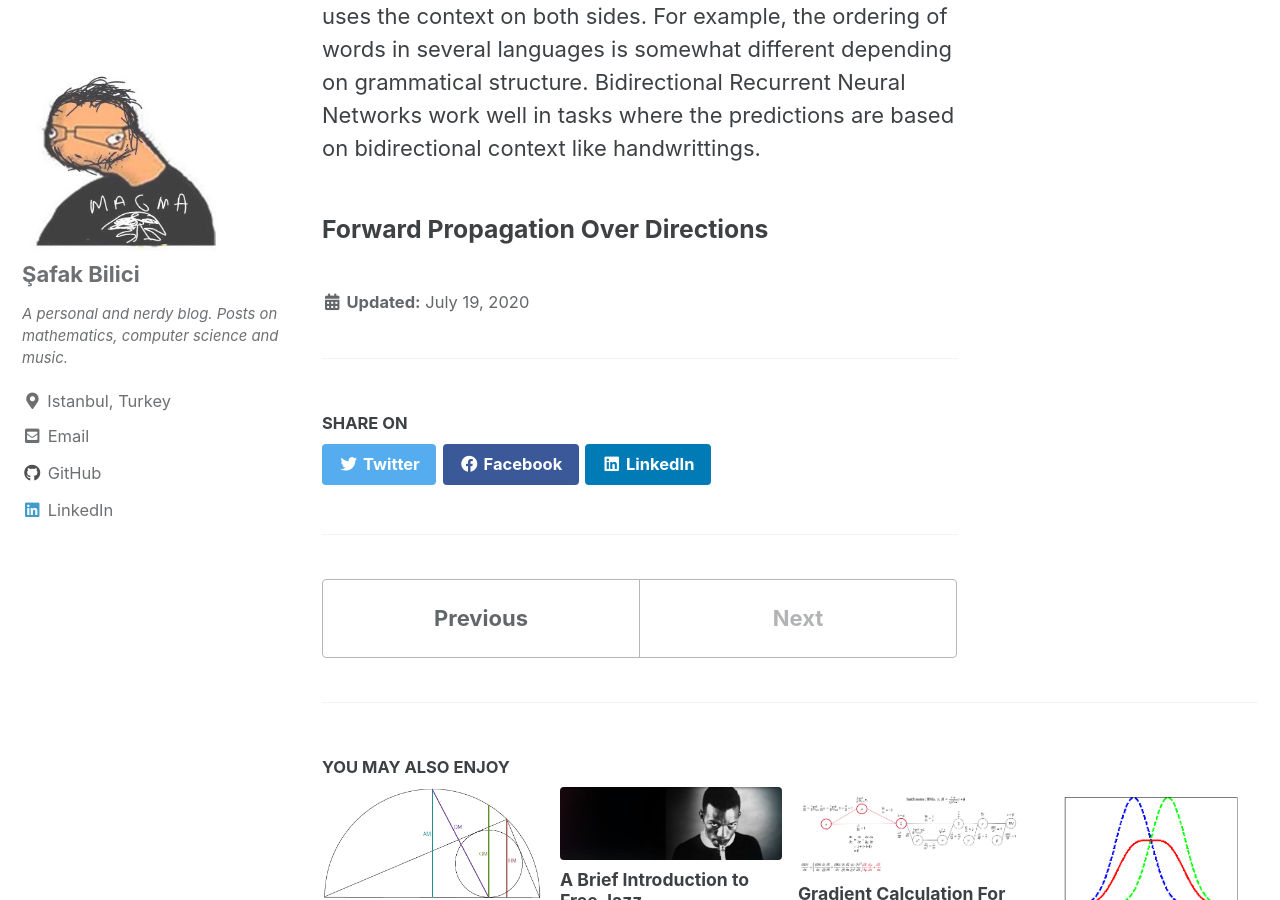
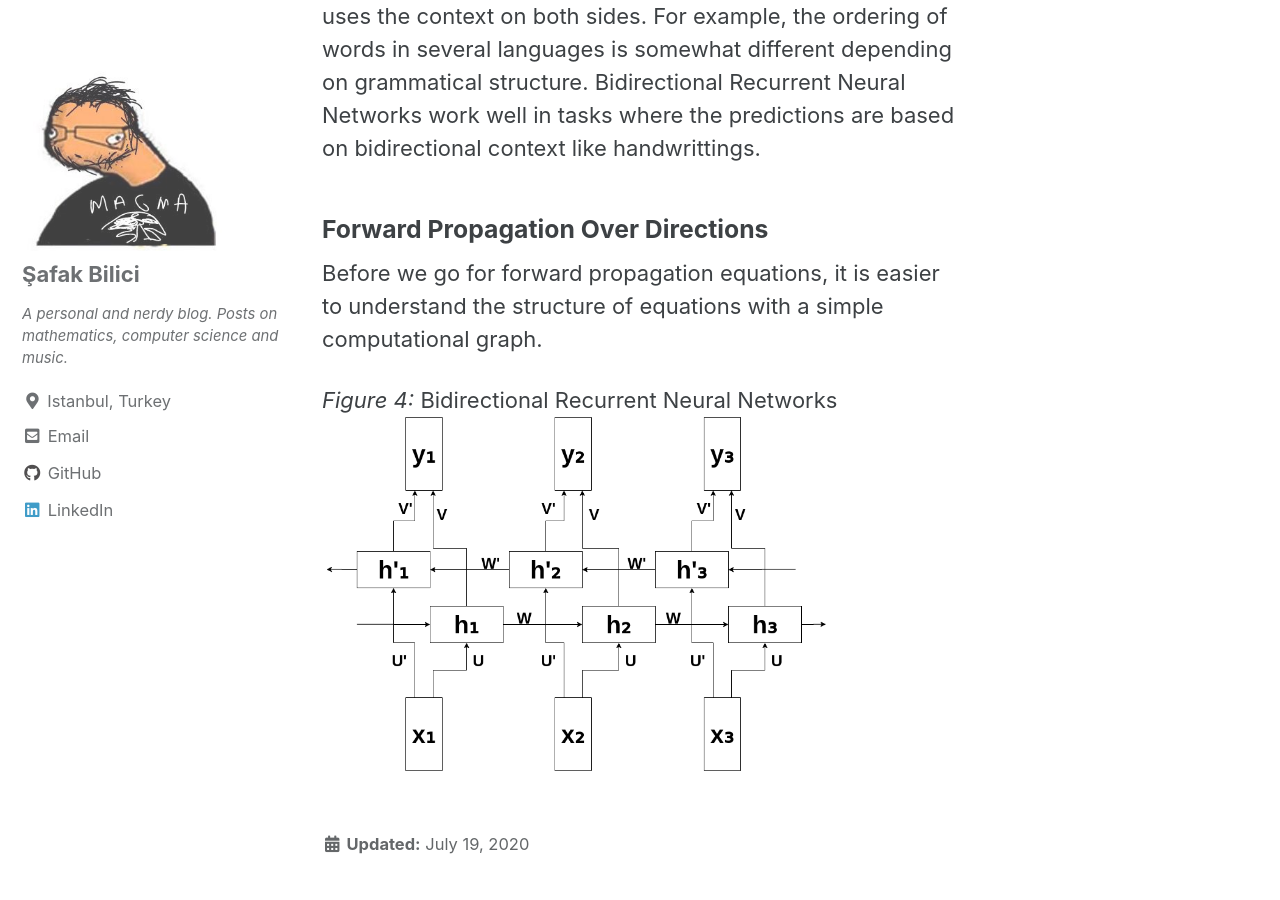
Before and after one commit to safakkbilici/safakkbilici.github.io, a Jekyll site: the page built from _posts/2020-07-19-training-bidirectional-rnns.md, in a window 1280 px wide and 900 px high, scrolled down 2782 px. Built offline with Jekyll 4.4.1, drawn with Linux system fonts in a browser that asks for light colours; cached includes are drawn as plain includes; formulas are drawn with MathJax 3.

Commit message:
computational graphs

```diff
--- a/_posts/2020-07-19-training-bidirectional-rnns.md
+++ b/_posts/2020-07-19-training-bidirectional-rnns.md
@@ -38,3 +38,8 @@ Here is a very good visual comparsion (images are taken from [colah's blog](http
 In general, any property of the current word can be predicted more effectively using this approach, because it uses the context on both sides. For example, the ordering of words in several languages is somewhat different depending on grammatical structure. Bidirectional Recurrent Neural Networks work well in tasks where the predictions are based on bidirectional context like handwrittings.
 
 ### Forward Propagation Over Directions
+
+Before we go for forward propagation equations, it is easier to understand the structure of equations with a simple computational graph.
+
+*Figure 4:* Bidirectional Recurrent Neural Networks
+![2](/images/bidirectionalrnns/rnn.png){:height="80%" width="80%"}
```
